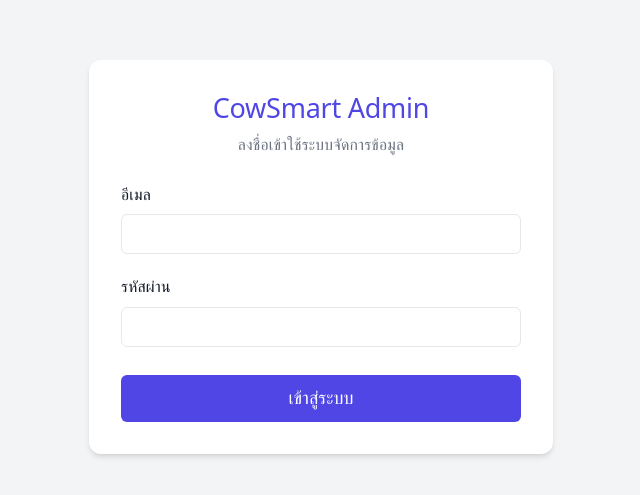
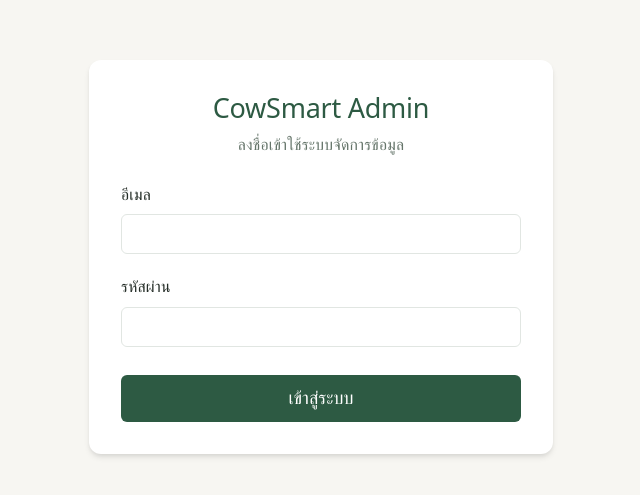
Before and after one commit to exzlotsoul-png/COWSMART, a React (Vite) app in the folder admin-web/: page /login in a window 1280 px wide. Shown: the part 163-658 px from the top of the page, without its empty margins (319-959 px from the left). Built offline with nearby package versions, Linux system fonts and the light colour scheme.

Commit message:
update: color web admin

```diff
--- a/admin-web/src/components/layout/layout.css
+++ b/admin-web/src/components/layout/layout.css
@@ -1,19 +1,19 @@
 :root {
-  --primary-color: #4F46E5;
-  --primary-hover: #4338CA;
-  --bg-color: #F3F4F6;
-  --sidebar-bg: #111827;
-  --sidebar-hover: #1F2937;
-  --sidebar-text: #D1D5DB;
-  --sidebar-active-bg: #374151;
-  --sidebar-active-text: #FFFFFF;
+  --primary-color: #2d5a43;
+  --primary-hover: #1e3d2d;
+  --bg-color: #f7f6f2;
+  --sidebar-bg: #162a1f;
+  --sidebar-hover: #244031;
+  --sidebar-text: #e2ebd9;
+  --sidebar-active-bg: #335f47;
+  --sidebar-active-text: #fcfdfd;
   --header-bg: #FFFFFF;
-  --text-main: #111827;
-  --text-muted: #6B7280;
-  --border-color: #E5E7EB;
+  --text-main: #242d27;
+  --text-muted: #65756a;
+  --border-color: #e1e6e2;
   --shadow-sm: 0 1px 2px 0 rgba(0, 0, 0, 0.05);
   --shadow-md: 0 4px 6px -1px rgba(0, 0, 0, 0.1), 0 2px 4px -1px rgba(0, 0, 0, 0.06);
-  --danger-color: #EF4444;
+  --danger-color: #c85a5a;
 }
 
 body {
@@ -266,7 +266,7 @@ body {
 
 .action-btn.edit:hover {
   color: var(--primary-color);
-  background-color: #EEF2FF;
+  background-color: #E8EFEA;
 }
 
 .action-btn.delete:hover {
@@ -300,7 +300,7 @@ body {
 .form-control:focus {
   outline: none;
   border-color: var(--primary-color);
-  box-shadow: 0 0 0 3px rgba(79, 70, 229, 0.1);
+  box-shadow: 0 0 0 3px rgba(45, 90, 67, 0.1);
 }
 
 /* Modal */
--- a/admin-web/src/pages/Dashboard.css
+++ b/admin-web/src/pages/Dashboard.css
@@ -49,10 +49,10 @@
   align-items: center;
 }
 
-.summary-icon.blue-icon { background-color: #eff6ff; color: #3b82f6; }
-.summary-icon.orange-icon { background-color: #fff7ed; color: #f97316; }
-.summary-icon.green-icon { background-color: #f0fdf4; color: #22c55e; }
-.summary-icon.lightblue-icon { background-color: #f0f9ff; color: #0ea5e9; }
+.summary-icon.blue-icon { background-color: #eef3f0; color: #3b604b; }
+.summary-icon.orange-icon { background-color: #fbf3f0; color: #c97d60; }
+.summary-icon.green-icon { background-color: #eef4f0; color: #2d5a43; }
+.summary-icon.lightblue-icon { background-color: #fdfaf2; color: #c09e53; }
 
 /* Main Grid */
 .dashboard-main-grid {
--- a/admin-web/src/pages/Dashboard.jsx
+++ b/admin-web/src/pages/Dashboard.jsx
@@ -36,7 +36,7 @@ const Dashboard = () => {
   const { summary, latest_reports, top_diseases, popular_breeds, health_status } = data;
 
   // --- Process Breed Data ---
-  const breedColors = ['#5b8c6b', '#8c5b3d', '#e67e22', '#34495e'];
+  const breedColors = ['#5b8c6b', '#c97d60', '#8c6239', '#2d5a43'];
   let totalBreedCount = 0;
   const breedData = popular_breeds.map((item, index) => {
     totalBreedCount += item.count;
@@ -75,9 +75,9 @@ const Dashboard = () => {
   }
 
   const healthData = [
-    { name: 'สุขภาพดี', value: healthy, color: '#a7f3d0' }, // light green
-    { name: 'ป่วย/บาดเจ็บ', value: sick, color: '#fecdd3' }, // light red
-    { name: 'ท้อง', value: pregnant, color: '#fef08a' } // light yellow
+    { name: 'สุขภาพดี', value: healthy, color: '#a3c9a8' }, // muted green
+    { name: 'ป่วย/บาดเจ็บ', value: sick, color: '#e29578' }, // muted rust/clay
+    { name: 'ท้อง', value: pregnant, color: '#edd18b' } // muted straw/honey
   ];
 
   // Helper for issue report icons/colors
```
